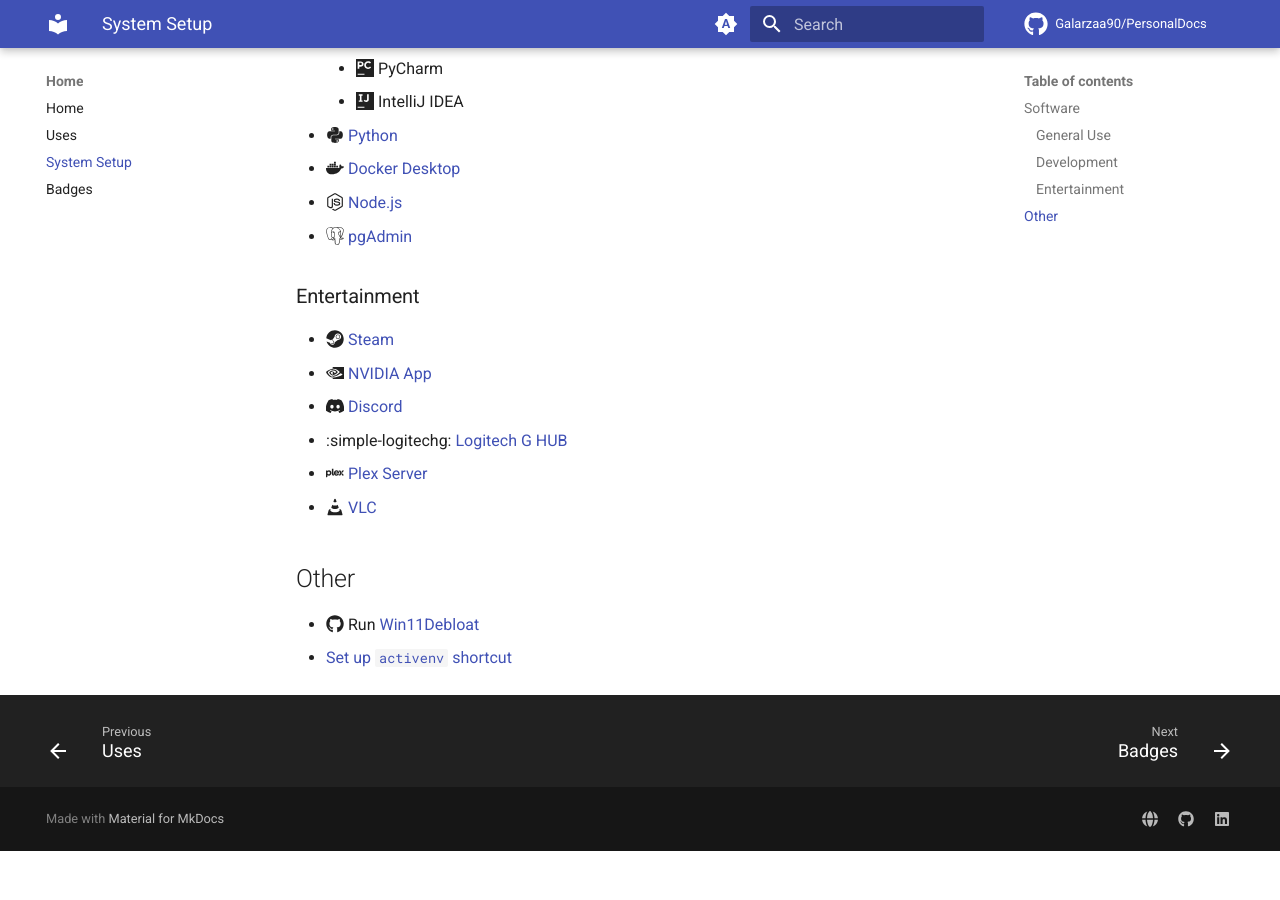
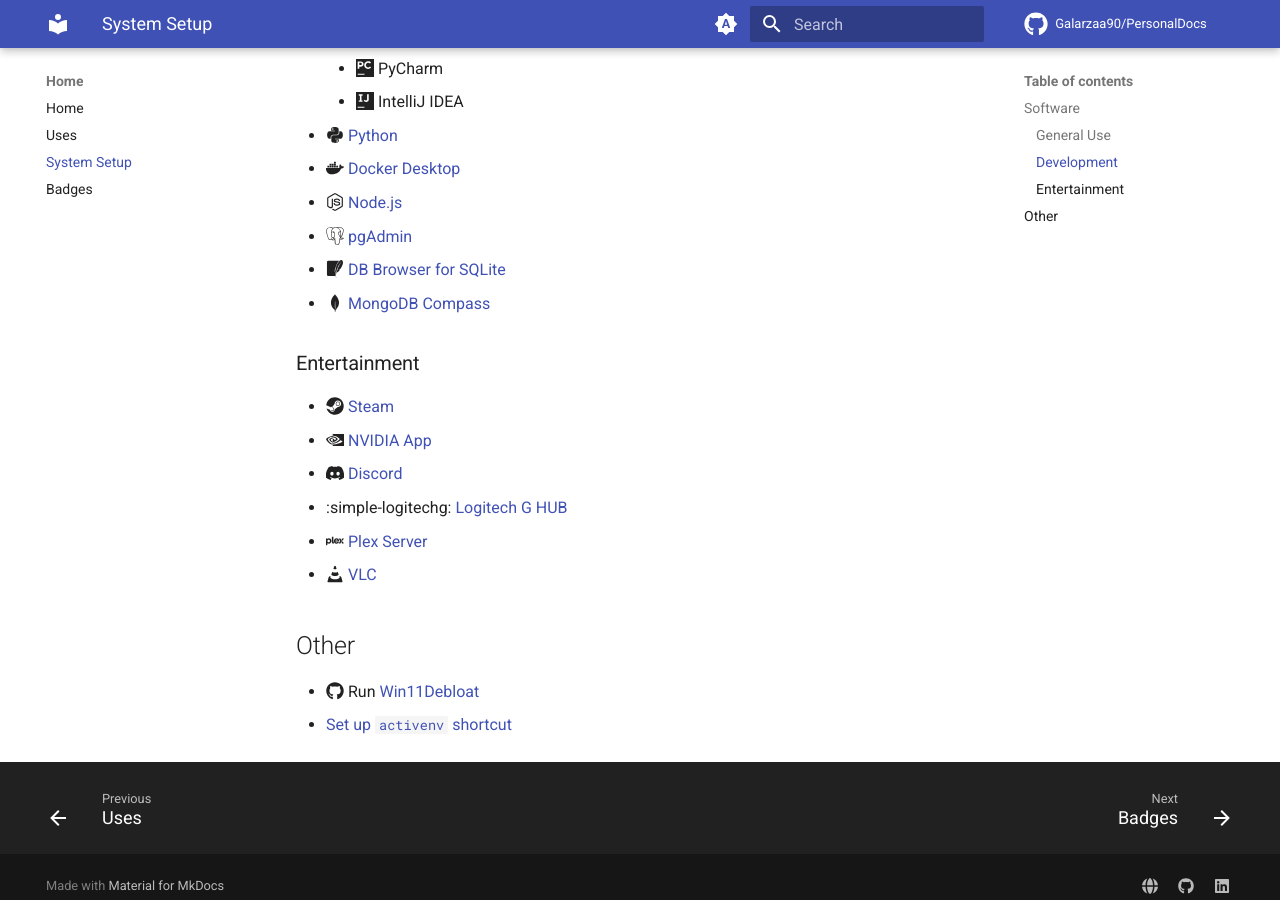
Before and after one commit to Galarzaa90/PersonalDocs, an MkDocs documentation site: the page built from docs/setup.md, in a window 1280 px wide and 900 px high, scrolled down 707 px. Built offline with MkDocs 1.6.1 and Material for MkDocs 9.7.7, drawn with Linux system fonts in a browser that asks for light colours; comment, search, counter and statistics services are not loaded; before the commit the page ends 1558 px from its top, so only the background shows below that.

Commit message:
add more apps

```diff
--- a/docs/setup.md
+++ b/docs/setup.md
@@ -24,6 +24,8 @@ A checklist of the apps I install or configurations I change when I set up a new
 - :fontawesome-brands-docker: [Docker Desktop](https://www.docker.com/products/docker-desktop/)
 - :fontawesome-brands-node-js: [Node.js](https://nodejs.org/en/download)
 - :simple-postgresql: [pgAdmin](https://www.pgadmin.org/download/)
+- :simple-sqlite: [DB Browser for SQLite](https://sqlitebrowser.org/)
+- :simple-mongodb: [MongoDB Compass](https://www.mongodb.com/try/download/compass)
 
 ### Entertainment
 
```
